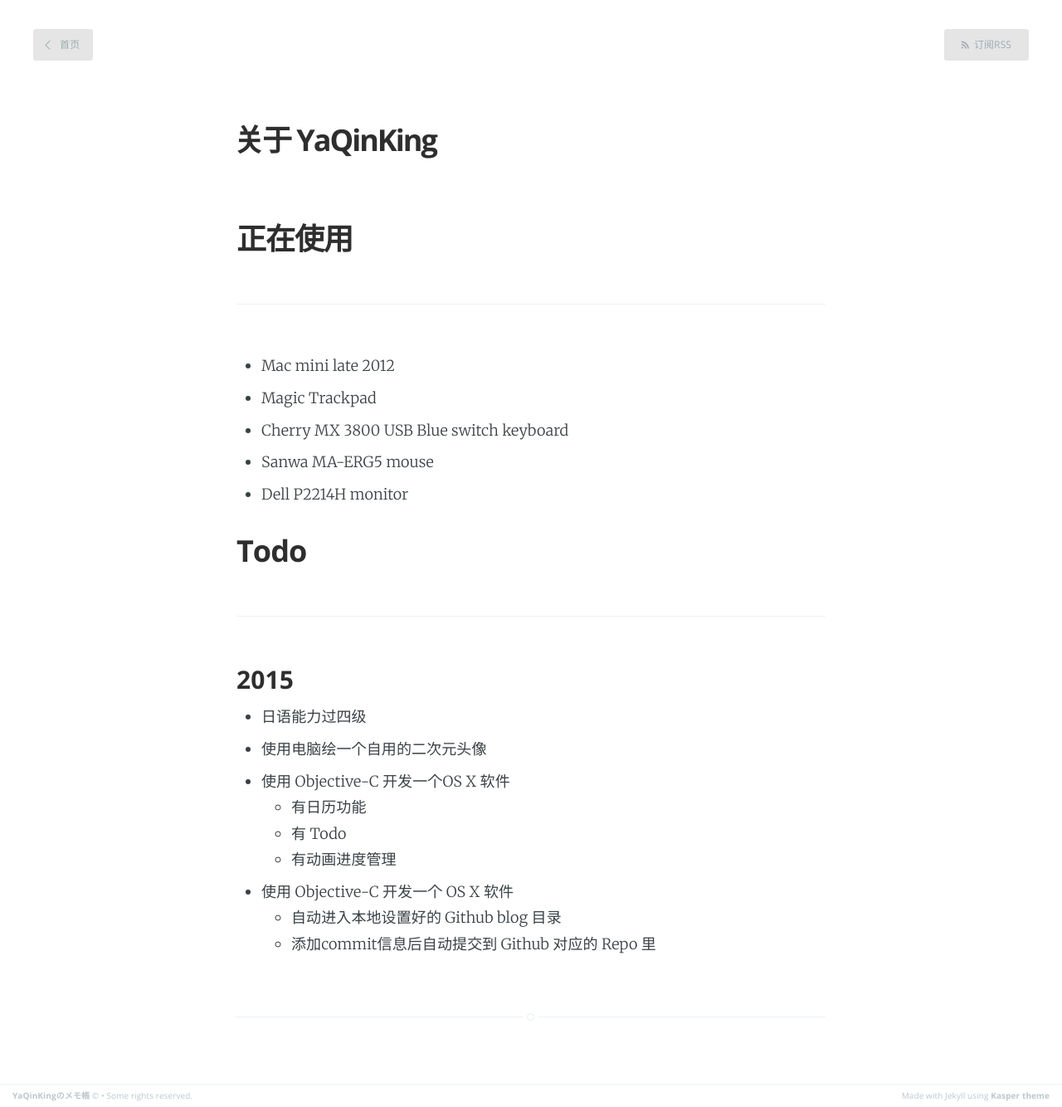
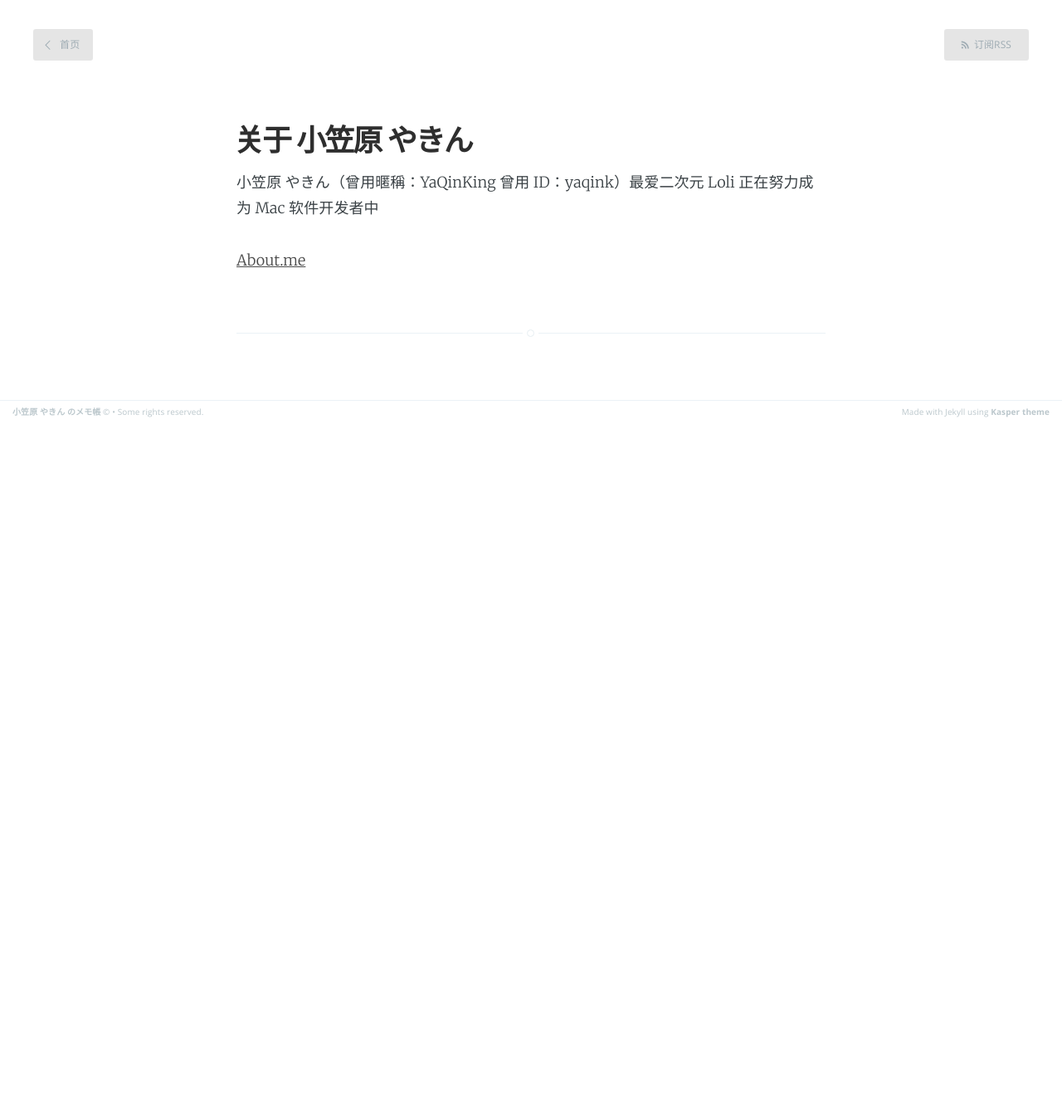
Before and after one commit to yaqinking/yaqinking.github.io, a Jekyll site: the page built from about.md, in a window 1280 px wide. Shown: the whole page at 83% size. Built offline with Jekyll 4.4.1, drawn with Linux system fonts in a browser that asks for light colours; Markdown is read by kramdown in place of the engine named in the settings; after the commit the page ends 900 px from its top, so only the background shows below that.

Commit message:
Change YaQinKing to 小笠原 やきん >_<

```diff
--- a/_config.yml
+++ b/_config.yml
@@ -1,6 +1,6 @@
-name: YaQinKingのメモ帳
+name: 小笠原 やきん のメモ帳
 description: 最爱二次元Loli 正在努力成为 Mac 软件开发者中
-meta_description: "YaQinKingのメモ帳"
+meta_description: "小笠原 やきん のメモ帳"
 
 markdown: redcarpet
 highlighter: pygments
@@ -16,4 +16,4 @@ redcarpet:
 
 # Details for the RSS feed generator
 url:            'https://yaqinking.github.io'
-author:         'YaQinKing'
+author:         '小笠原 やきん'
--- a/_layouts/post.html
+++ b/_layouts/post.html
@@ -53,11 +53,7 @@ post_class: post-template
                     <!-- Author Bio -->
                     <p>
                         最爱二次元 Loli 正在努力成为 Mac 软件开发者中<br/>
-						<a href="https://github.com/yaqink">Github</a><br/>
-						<a href="https://twitter.com/yaqinking">Twitter</a><br/>
-						<a href="http://yaqink.tumblr.com">Tumblr</a><br/>
-						<a href="https://www.v2ex.com/member/yaqink">V2EX<br/>
-						<a href="http://bangumi.tv/user/yaqink">Bangumi</a><br/>
+						<a href="https://about.me/yaqinking">About.me</a><br/>
                     </p>
                 </section>
             {% endif %}
--- a/about.md
+++ b/about.md
@@ -1,28 +1,8 @@
 ---
 layout: page
-title: 关于 YaQinKing
+title: 关于 小笠原 やきん
 ---
 
-<br/>
-## 正在使用
-***
-* Mac mini late 2012
-* Magic Trackpad
-* Cherry MX 3800 USB Blue switch keyboard
-* Sanwa MA-ERG5 mouse
-* Dell P2214H monitor
+小笠原 やきん（曾用暱稱：YaQinKing 曾用 ID：yaqink）最爱二次元 Loli 正在努力成为 Mac 软件开发者中
 
-## Todo
-***
-### 2015
-
-* 日语能力过四级
-* 使用电脑绘一个自用的二次元头像
-* 使用 Objective-C 开发一个OS X 软件
-    * 有日历功能
-    * 有 Todo
-    * 有动画进度管理
-
-* 使用 Objective-C 开发一个 OS X 软件
-    * 自动进入本地设置好的 Github blog 目录
-    * 添加commit信息后自动提交到 Github 对应的 Repo 里
+[About.me](https://about.me/yaqinking)
--- a/index.html
+++ b/index.html
@@ -20,7 +20,7 @@ about: 'about.html'
             <h1 class="page-title">{{ site.name }}</h1>
             <h2 class="page-description">
                 {% if site.description %} {{ site.description }}. {% endif %}
-                {% if page.about %} <a href='{{ site.baseurl }}{{ page.about }}'> 关于 YaQinKing </a> {% endif %}
+                {% if page.about %} <a href='{{ site.baseurl }}{{ page.about }}'> 关于 小笠原 やきん </a> {% endif %}
             </h2>
         </div>
     </div>
```
Also changed, not shown: README.md.
